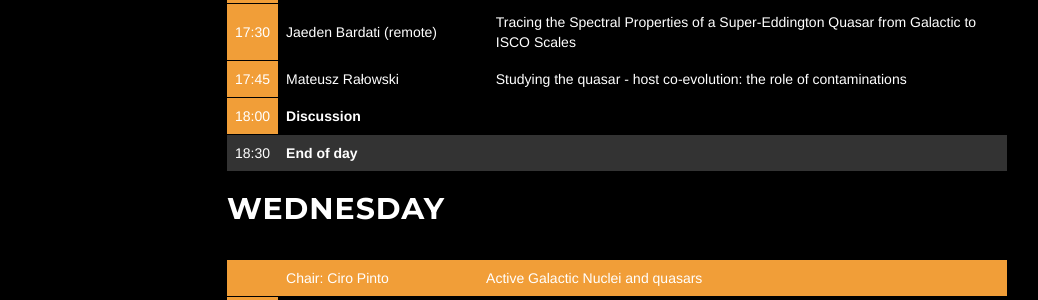
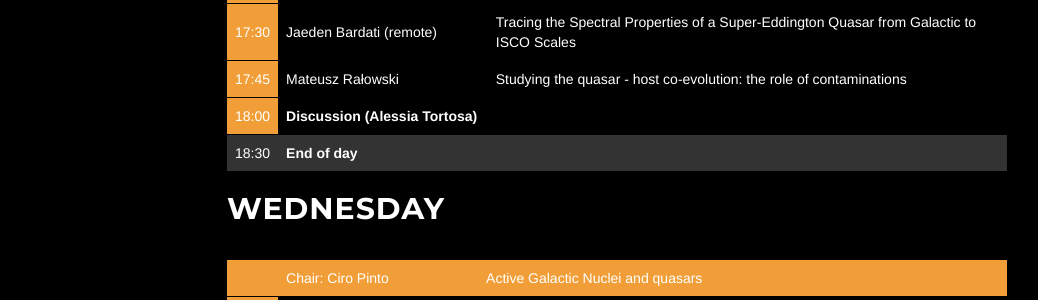
Before and after one commit to breakingthelimits/supereddington2026, a Jekyll site: the page built from program/index.html, in a window 1280 px wide and 900 px high, scrolled down 2370 px. Shown: the part 152-452 px from the top of the window, without its empty margins (38-1076 px from the left). Built offline with Jekyll 4.4.1, drawn with Linux system fonts in a browser that asks for light colours.

Commit message:
Add discussion leader

```diff
--- a/_includes/program_table.html
+++ b/_includes/program_table.html
@@ -364,7 +364,7 @@
         </tr>
         <tr style="background: transparent;">
             <td style="background-color: #f19e38;">18:00</td>
-            <td style="min-width: 200px;"><strong>Discussion</strong></td>
+            <td style="min-width: 200px;"><strong>Discussion (Alessia Tortosa)</strong></td>
         <td><details><summary></summary></details></td>
         </tr>
         <tr style="background-color: #333333;">
```
